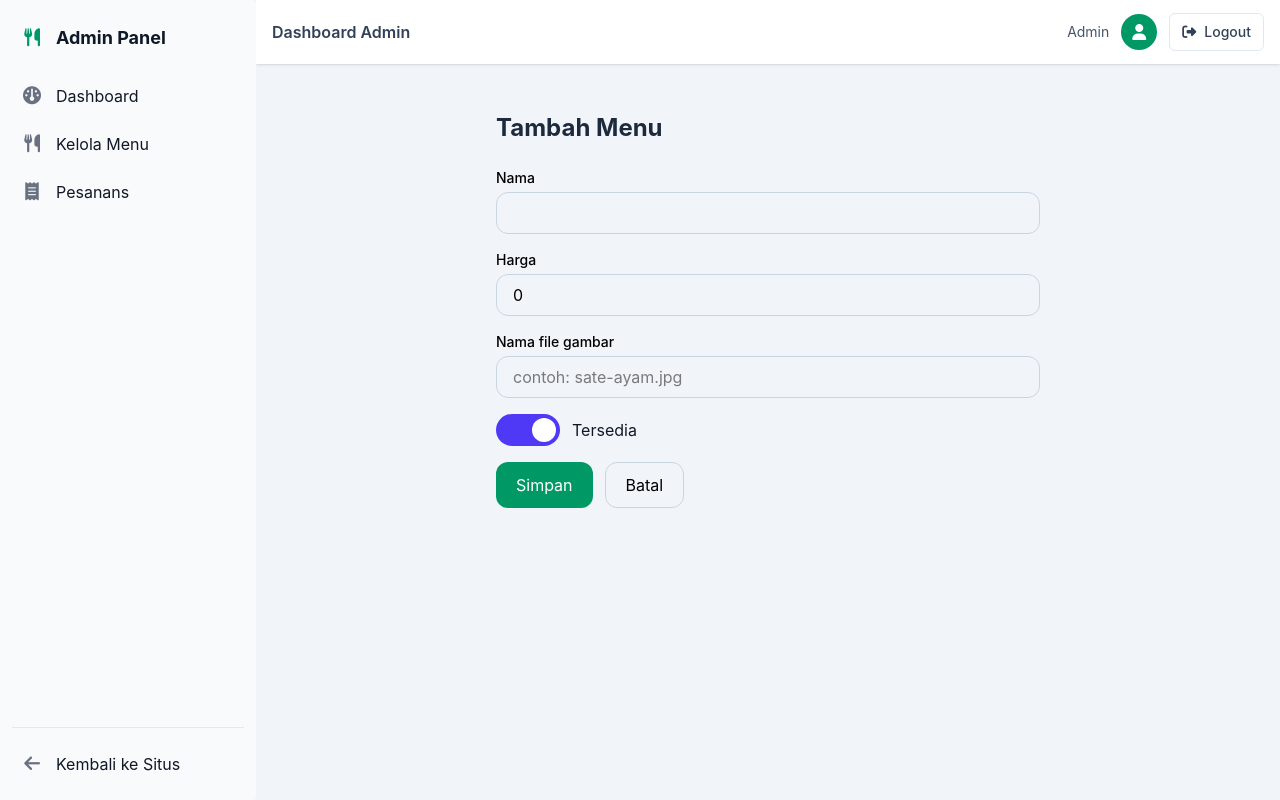
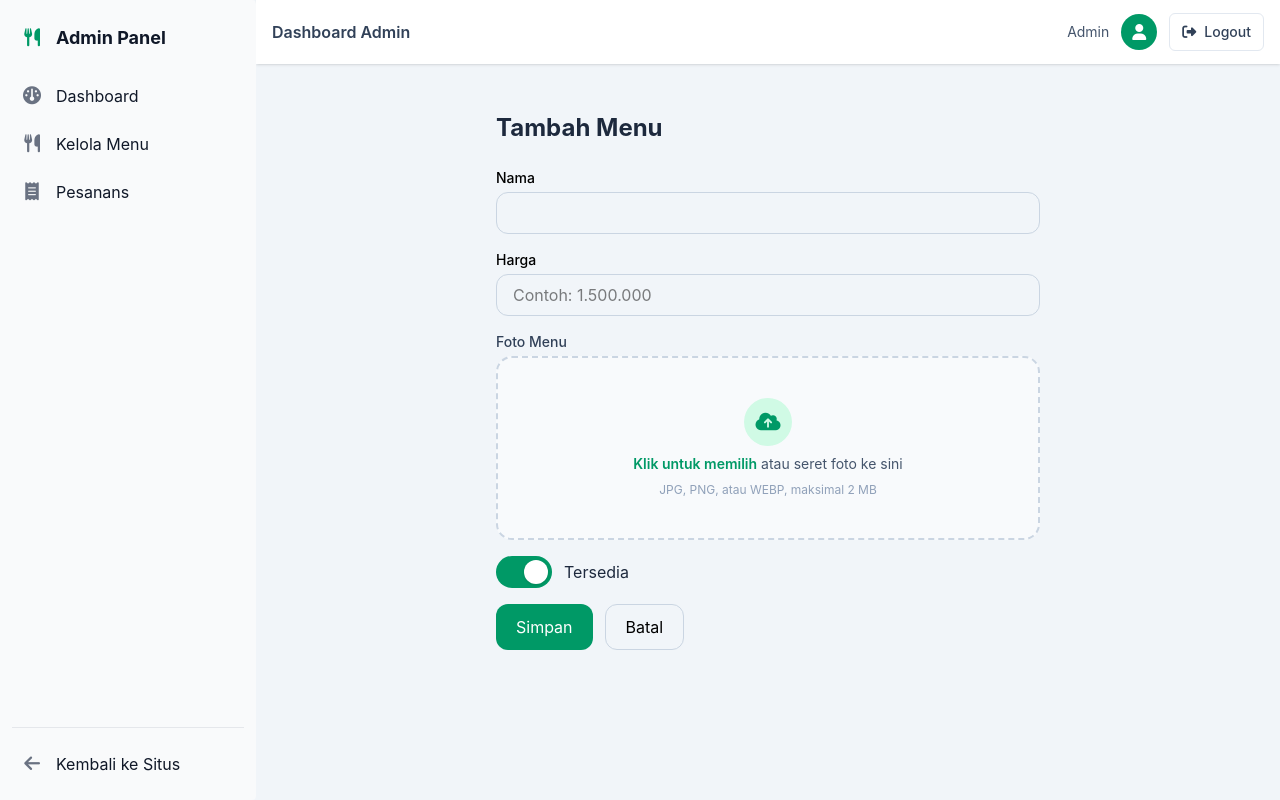
Before and after one commit to RayhnNr/food-app, a Vue app in the folder frontend/: page /admin/foods/tambah in a window 1280 px wide. Built offline with nearby package versions, Linux system fonts and the light colour scheme; no server answers; sample sign-in values are in the browser's storage; a small style sheet from the web is missing; what vue-sweetalert2 would draw is missing.

Commit message:
Fix: menyesuaikan inputan upload

```diff
--- a/frontend/src/views/admin/foods/FoodFormView.vue
+++ b/frontend/src/views/admin/foods/FoodFormView.vue
@@ -1,79 +1,135 @@
 <script setup>
-import { ref, computed, onMounted, watch } from 'vue'
-import { useRoute, useRouter } from 'vue-router'
-import Swal from 'sweetalert2'
-import api from '@/api'
+import { ref, computed, onMounted, onBeforeUnmount, watch } from 'vue';
+import { useRoute, useRouter } from 'vue-router';
+import Swal from 'sweetalert2';
+import api from '@/api';
 
-const route = useRoute()
-const router = useRouter()
+const route = useRoute();
+const router = useRouter();
 
-const isEdit = computed(() => !!route.params.id)
+const file = ref(null);
+const preview = ref('');
+const dragging = ref(false);
+const saving = ref(false);
+
+const isEdit = computed(() => !!route.params.id);
 
 const form = ref({
-    // kode: '',
     nama: '',
     harga: 0,
     is_ready: true,
     gambar: '',
-})
+});
 
-const errors = ref({})
+const errors = ref({});
 
-const formatHarga = (value) => {
-    const angka = value.replace(/\D/g, '')
+// Alamat dasar server hanya ditulis di src/api.js
+const urlGambar = (nama) => `${api.defaults.baseURL}/uploads/${nama}`;
 
-    form.value.harga = angka === '' ? '' : Number(angka)
-
-    return angka.replace(/\B(?=(\d{3})+(?!\d))/g, '.')
-}
+// ===== Harga =====
+const hargaTampil = computed(() =>
+    form.value.harga ? Number(form.value.harga).toLocaleString('id-ID') : '',
+);
 
 const handleHarga = (event) => {
-    event.target.value = formatHarga(event.target.value)
-}
+    const angka = event.target.value.replace(/\D/g, '');
+    form.value.harga = angka === '' ? 0 : Number(angka);
+    event.target.value = angka === '' ? '' : Number(angka).toLocaleString('id-ID');
+};
 
+// ===== Ambil data saat edit =====
 onMounted(async () => {
     if (isEdit.value) {
         try {
-            const res = await api.get(`/products/${route.params.id}`)
-            form.value = res.data
+            const res = await api.get(`/products/${route.params.id}`);
+            form.value = res.data;
         } catch (e) {
-            Swal.fire({
-                icon: 'error',
-                title: 'Gagal',
-                text: 'Gagal mengambil data menu',
-            })
-            console.error(e)
+            Swal.fire({ icon: 'error', title: 'Gagal', text: 'Gagal mengambil data menu' });
+            console.error(e);
         }
     }
-})
+});
 
+onBeforeUnmount(() => {
+    if (preview.value) URL.revokeObjectURL(preview.value);
+});
+
+// ===== Validasi =====
 const validasi = () => {
-    errors.value = {}
-
-    // if (!form.value.kode) errors.value.kode = 'Kode wajib diisi'
+    const err = {};
 
     if (!form.value.nama) {
-        errors.value.nama = 'Nama wajib diisi'
+        err.nama = 'Nama wajib diisi';
     } else if (form.value.nama.length < 3) {
-        errors.value.nama = 'Nama minimal 3 karakter'
+        err.nama = 'Nama minimal 3 karakter';
     }
 
     if (!form.value.harga || form.value.harga <= 0) {
-        errors.value.harga = 'Harga harus lebih dari 0'
+        err.harga = 'Harga harus lebih dari 0';
     }
 
-    // true kalau tidak ada error
-    return Object.keys(errors.value).length === 0
-}
+    if (errors.value.gambar) err.gambar = errors.value.gambar;
 
+    errors.value = err;
+    return Object.keys(err).length === 0;
+};
+
+// ===== File =====
+const prosesFile = (f) => {
+    if (!f) return;
+    if (!['image/jpeg', 'image/png', 'image/webp'].includes(f.type)) {
+        errors.value.gambar = 'Hanya JPG, PNG, atau WEBP';
+        return;
+    }
+    if (f.size > 2 * 1024 * 1024) {
+        errors.value.gambar = 'Ukuran maksimal 2 MB';
+        return;
+    }
+    errors.value.gambar = '';
+    if (preview.value) URL.revokeObjectURL(preview.value);
+    file.value = f;
+    preview.value = URL.createObjectURL(f);
+};
+
+const pilihFile = (e) => {
+    prosesFile(e.target.files[0]);
+    e.target.value = null;
+};
+
+const dropFile = (e) => {
+    dragging.value = false;
+    prosesFile(e.dataTransfer.files[0]);
+};
+
+const hapusGambar = () => {
+    if (preview.value) URL.revokeObjectURL(preview.value);
+    file.value = null;
+    preview.value = '';
+    form.value.gambar = '';
+};
+
+const ukuranFile = (bytes) =>
+    bytes > 1024 * 1024
+        ? (bytes / 1024 / 1024).toFixed(1) + ' MB'
+        : Math.round(bytes / 1024) + ' KB';
+
+// ===== Simpan =====
 const simpan = async () => {
-    if (!validasi()) return
+    if (saving.value || !validasi()) return;
+    saving.value = true;
 
     try {
+        if (file.value) {
+            const data = new FormData();
+            data.append('gambar', file.value);
+            const res = await api.post('/upload', data);
+            form.value.gambar = res.data.gambar;
+        }
+
         if (isEdit.value) {
-            await api.put(`/products/${route.params.id}`, form.value)
+            await api.put(`/products/${route.params.id}`, form.value);
         } else {
-            await api.post('/products', form.value)
+            await api.post('/products', form.value);
         }
 
         await Swal.fire({
@@ -82,27 +138,32 @@ const simpan = async () => {
             text: isEdit.value ? 'Berhasil diperbarui' : 'Berhasil ditambahkan',
             timer: 1500,
             showConfirmButton: false,
-        })
+        });
 
-        router.push('/admin/foods')
+        router.push('/admin/foods');
     } catch (e) {
+        if (e.response?.status === 422 && e.response.data.errors) {
+            errors.value = e.response.data.errors;
+            return;
+        }
         Swal.fire({
             icon: 'error',
             title: 'Gagal',
             text: e.response?.data?.message || 'Gagal menyimpan',
-        })
-        console.error(e)
+        });
+    } finally {
+        saving.value = false;
     }
-}
+};
 
-// Hapus pesan error ketika pengguna mulai memperbaiki isian
+// Hapus error nama/harga saat diubah (error gambar dipertahankan)
 watch(
-    form,
+    () => [form.value.nama, form.value.harga],
     () => {
-        errors.value = {}
+        const { gambar } = errors.value;
+        errors.value = gambar ? { gambar } : {};
     },
-    { deep: true },
-)
+);
 </script>
 
 <template>
@@ -112,21 +173,14 @@ watch(
         </h1>
 
         <form @submit.prevent="simpan" novalidate class="space-y-4">
-            <!-- Kode -->
-
-            <div  v-if="isEdit">
+            <!-- Kode (hanya saat edit, tidak bisa diubah) -->
+            <div v-if="isEdit">
                 <label class="block text-sm font-medium mb-1">Kode</label>
                 <input
-                    v-model.trim="form.kode"
-                    class="w-full px-4 py-2 rounded-xl border focus:outline-none focus:ring-4"
-                    :class="
-                        errors.kode
-                            ? 'border-red-500 focus:ring-red-200'
-                            : 'border-slate-300 focus:ring-emerald-300'
-                    "
+                    :value="form.kode"
                     readonly
+                    class="w-full px-4 py-2 rounded-xl border border-slate-200 bg-slate-100 text-slate-500 cursor-not-allowed focus:outline-none"
                 />
-                <!-- <p v-if="errors.kode" class="mt-1 text-sm text-red-600">{{ errors.kode }}</p> -->
             </div>
 
             <!-- Nama -->
@@ -148,7 +202,7 @@ watch(
             <div>
                 <label class="block text-sm font-medium mb-1">Harga</label>
                 <input
-                    :value="form.harga === '' ? '' : Number(form.harga).toLocaleString('id-ID')"
+                    :value="hargaTampil"
                     @input="handleHarga"
                     type="text"
                     inputmode="numeric"
@@ -165,32 +219,107 @@ watch(
 
             <!-- Gambar -->
             <div>
-                <label class="block text-sm font-medium mb-1">Nama file gambar</label>
-                <input
-                    v-model.trim="form.gambar"
-                    placeholder="contoh: sate-ayam.jpg"
-                    class="w-full px-4 py-2 rounded-xl border border-slate-300 focus:outline-none focus:ring-4 focus:ring-emerald-300"
-                />
+                <label class="block text-sm font-medium text-slate-700 mb-1">Foto Menu</label>
+
+                <label
+                    v-if="!preview && !form.gambar"
+                    @dragover.prevent="dragging = true"
+                    @dragleave.prevent="dragging = false"
+                    @drop.prevent="dropFile"
+                    class="flex flex-col items-center justify-center gap-2 rounded-2xl border-2 border-dashed px-6 py-10 text-center cursor-pointer transition"
+                    :class="
+                        dragging
+                            ? 'border-emerald-500 bg-emerald-50'
+                            : errors.gambar
+                              ? 'border-red-400 bg-red-50'
+                              : 'border-slate-300 bg-slate-50 hover:border-emerald-400 hover:bg-emerald-50/50'
+                    "
+                >
+                    <span
+                        class="flex h-12 w-12 items-center justify-center rounded-full bg-emerald-100 text-emerald-600"
+                    >
+                        <i class="fa-solid fa-cloud-arrow-up text-xl"></i>
+                    </span>
+                    <p class="text-sm text-slate-600">
+                        <span class="font-semibold text-emerald-600">Klik untuk memilih</span>
+                        atau seret foto ke sini
+                    </p>
+                    <p class="text-xs text-slate-400">JPG, PNG, atau WEBP, maksimal 2 MB</p>
+                    <input
+                        type="file"
+                        accept="image/png,image/jpeg,image/webp"
+                        class="hidden"
+                        @change="pilihFile"
+                    />
+                </label>
+
+                <div
+                    v-else
+                    class="overflow-hidden rounded-2xl border border-slate-200 bg-white shadow-sm"
+                >
+                    <img
+                        :src="preview || urlGambar(form.gambar)"
+                        alt="Preview foto menu"
+                        class="h-48 w-full object-cover"
+                    />
+                    <div class="flex items-center justify-between gap-3 px-4 py-3">
+                        <div class="min-w-0">
+                            <p class="truncate text-sm font-medium text-slate-700">
+                                {{ file ? file.name : form.gambar }}
+                            </p>
+                            <p v-if="file" class="text-xs text-slate-400">
+                                {{ ukuranFile(file.size) }}
+                            </p>
+                            <p v-else class="text-xs text-slate-400">Foto saat ini</p>
+                        </div>
+                        <div class="flex shrink-0 gap-2">
+                            <label
+                                class="cursor-pointer rounded-lg border border-slate-300 px-3 py-1.5 text-xs font-medium text-slate-600 transition hover:bg-slate-50"
+                            >
+                                Ganti
+                                <input
+                                    type="file"
+                                    accept="image/png,image/jpeg,image/webp"
+                                    class="hidden"
+                                    @change="pilihFile"
+                                />
+                            </label>
+                            <button
+                                type="button"
+                                @click="hapusGambar"
+                                class="rounded-lg bg-red-50 px-3 py-1.5 text-xs font-medium text-red-600 transition hover:bg-red-100"
+                            >
+                                <i class="fa-solid fa-trash mr-1"></i>Hapus
+                            </button>
+                        </div>
+                    </div>
+                </div>
+
+                <p v-if="errors.gambar" class="mt-1 text-sm text-red-600">
+                    <i class="fa-solid fa-circle-exclamation mr-1"></i>{{ errors.gambar }}
+                </p>
             </div>
 
-            <!-- Tersedia -->
-            <label class="relative inline-flex items-center cursor-pointer text-gray-900 gap-3">
-                <input type="checkbox" v-model="form.is_ready" class="sr-only peer" checked />
-                <div class="w-16 h-8 bg-slate-300 rounded-full peer peer-checked:bg-indigo-600 transition-colors duration-200"></div>
-                <span class="dot absolute left-1 top-1 w-6 h-6 bg-white rounded-full transition-transform duration-200 ease-in-out peer-checked:translate-x-8"></span>
-                Tersedia
+            <!-- Tersedia (toggle) -->
+            <label class="relative inline-flex items-center cursor-pointer gap-3 text-slate-800">
+                <input type="checkbox" v-model="form.is_ready" class="sr-only peer" />
+                <div
+                    class="w-14 h-8 bg-slate-300 rounded-full transition-colors duration-200 peer-checked:bg-emerald-600 peer-focus-visible:ring-4 peer-focus-visible:ring-emerald-300"
+                ></div>
+                <span
+                    class="absolute left-1 top-1 w-6 h-6 bg-white rounded-full shadow transition-transform duration-200 peer-checked:translate-x-6"
+                ></span>
+                <span>Tersedia</span>
             </label>
-            <!-- <label class="flex items-center gap-2">
-                <input v-model="form.is_ready" type="checkbox" /> Tersedia
-            </label> -->
 
             <!-- Tombol -->
             <div class="flex gap-3">
                 <button
                     type="submit"
-                    class="px-5 py-2.5 rounded-xl bg-emerald-600 text-white hover:bg-emerald-700"
+                    :disabled="saving"
+                    class="px-5 py-2.5 rounded-xl bg-emerald-600 text-white hover:bg-emerald-700 disabled:bg-slate-300 disabled:cursor-not-allowed"
                 >
-                    Simpan
+                    {{ saving ? 'Menyimpan...' : 'Simpan' }}
                 </button>
                 <RouterLink
                     to="/admin/foods"
```
Also changed, not shown: frontend/src/views/admin/foods/AdminFoodsView.vue (+28 -6 lines).
